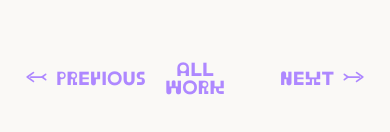
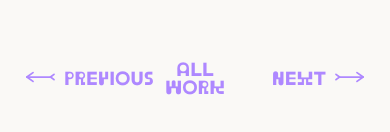
Before and after one commit to jshmck/josh-mckenna-portfolio, a Next.js app: page /work/brixton-wall in a window 390 px wide. Shown: the part 2798-2930 px from the top of the page. Built offline with nearby package versions, Linux system fonts and the light colour scheme.

Commit message:
fix(work): lengthen the arrow icon's shaft further
Per follow-up feedback -- viewBox 30->36, shaft now runs 5 to 33
(head tip). Verified still connected to the head and fits cleanly in
the 3-column footer nav at mobile width.

```diff
--- a/components/ui/arrow-icon.tsx
+++ b/components/ui/arrow-icon.tsx
@@ -13,8 +13,8 @@ type ArrowIconProps = {
 export function ArrowIcon({ direction = "right" }: ArrowIconProps) {
   return (
     <svg
-      viewBox="0 0 26 16"
-      width="24"
+      viewBox="0 0 36 16"
+      width="32"
       height="14"
       aria-hidden="true"
       style={direction === "left" ? { transform: "scaleX(-1)" } : undefined}
@@ -27,14 +27,18 @@ export function ArrowIcon({ direction = "right" }: ArrowIconProps) {
         strokeLinejoin="round"
         d="M2 5 L6 8 L2 11"
       />
-      <line x1="5" y1="8" x2="19" y2="8" stroke="currentColor" strokeWidth="2" strokeLinecap="round" />
+      {/* Shaft runs all the way to the head's tip (33,8), not just to
+          where its arms start (26) -- otherwise the line stops short in
+          the open space between the two arms and reads as disconnected
+          from the arrowhead. */}
+      <line x1="5" y1="8" x2="33" y2="8" stroke="currentColor" strokeWidth="2" strokeLinecap="round" />
       <path
         fill="none"
         stroke="currentColor"
         strokeWidth="2"
         strokeLinecap="round"
         strokeLinejoin="round"
-        d="M16 3 L23 8 L16 13"
+        d="M26 3 L33 8 L26 13"
       />
     </svg>
   );
```
